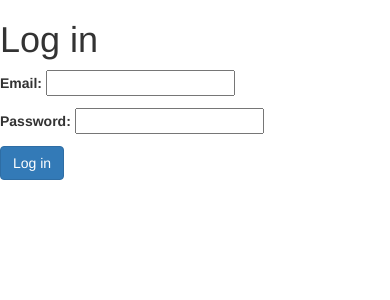
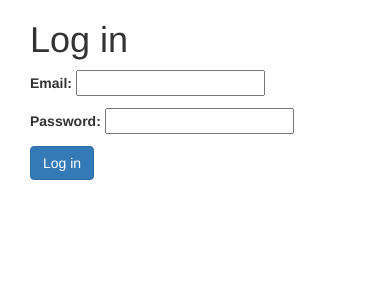
Before and after one commit to fmalina/django-gigya, a Django app: page /login in a window 390 px wide; the page is wider, and only the part inside the window is pictured. Shown: the top 300 px of that part. Run offline with Django 3.2, Linux system fonts and the light colour scheme; style sheets or scripts are compiled from the project's sources; some libraries are stand-ins or nearby versions.

Commit message:
Cleaned up markup

```diff
--- a/gigya/templates/gigya/account.html
+++ b/gigya/templates/gigya/account.html
@@ -3,6 +3,6 @@
     <div class="col-xs-12">
         <div class="col-xs-12 col-lg-4 col-md-6 col-center">
         {% include 'gigya/registration.html' %}
-        </div> <!-- .col-xs-12 col-lg-4 col-md-6 col-center -->
-    </div> <!-- .col-xs-12 -->
+        </div>
+    </div>
 {% endblock %}
--- a/gigya/templates/gigya/login.html
+++ b/gigya/templates/gigya/login.html
@@ -1,9 +1,13 @@
 {% extends "base.html" %}
 {% block body %}
-<form action="" method="post" style="width:500px;">
-    <h1>Log in</h1>
-    {% csrf_token %}
-    {{ form.as_p }}
-    <input type="submit" class="btn btn-primary" value="Log in">
-</form>
+<div class="col-xs-12">
+    <div class="col-xs-12 col-lg-4 col-md-6 col-center">
+        <form action="" method="post">
+            <h1>Log in</h1>
+            {% csrf_token %}
+            {{ form.as_p }}
+            <input type="submit" class="btn btn-primary" value="Log in">
+        </form>
+    </div>
+</div>
 {% endblock %}
```
Also changed, not shown: gigya/tests/test_views.py (+1 -0 lines).
